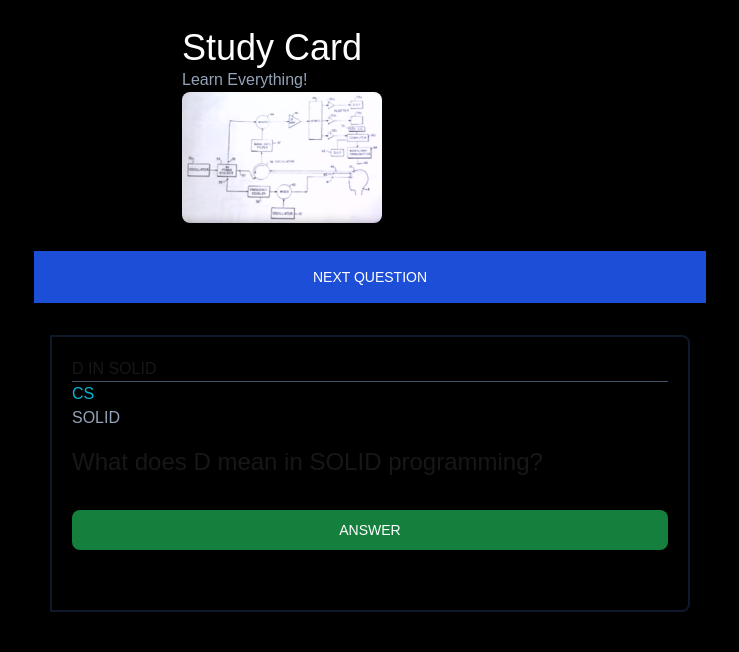
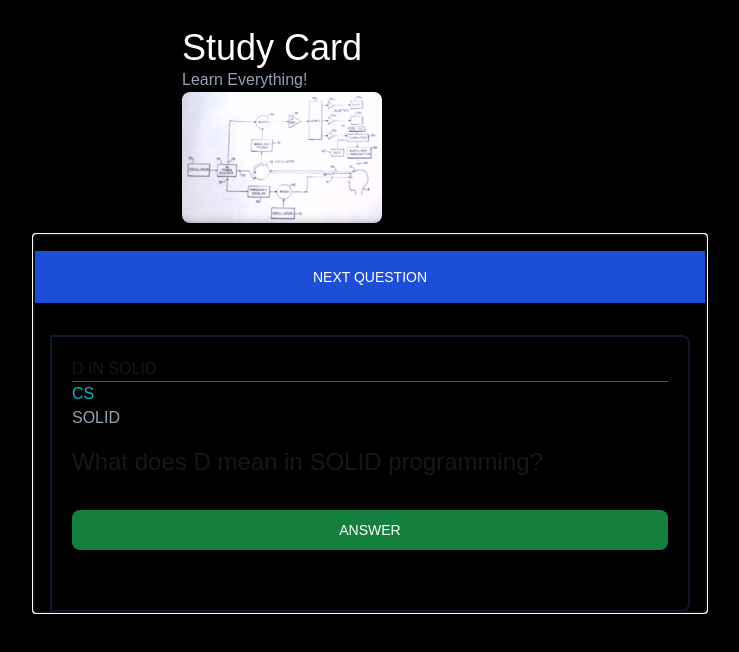
Before and after one commit to tylercod3r/study-card, a Next.js app: page / in a window 1280 px wide. Shown: the top 652 px of the page, without its empty margins (270-1009 px from the left). Built offline with nearby package versions, Linux system fonts and the light colour scheme.

Commit message:
fix: focus bug

```diff
--- a/components/question-library/index.tsx
+++ b/components/question-library/index.tsx
@@ -1,7 +1,7 @@
 "use client";
 
 // #region IMPORT
-import { FC, useState } from "react";
+import { FC, useState, useRef, useEffect } from "react";
 // import { motion, AnimatePresence } from "framer-motion";
 import QuestionPanel from "./question-panel";
 import {
@@ -28,6 +28,15 @@ const QuestionLibrary: FC<QuestionLibraryProps> = ({ questions }) => {
   // #region VARIABLE
   const questionCount = questions.length;
   const question = questions[index];
+
+  const buttonRef = useRef<HTMLButtonElement>(null);
+  const divRef = useRef<HTMLDivElement>(null);
+  // #endregion
+
+  // #region HOOK - USE EFFECT
+  useEffect(() => {
+    divRef.current?.focus();
+  }, []);
   // #endregion
 
   // #region METHOD
@@ -40,8 +49,9 @@ const QuestionLibrary: FC<QuestionLibraryProps> = ({ questions }) => {
     return randomIndex;
   };
 
-  // onKeyDown handler function
   const keyDownHandler = (event: React.KeyboardEvent<HTMLDivElement>) => {
+    divRef.current?.focus();
+
     switch (event.code) {
       case "ArrowLeft":
         setIndex(getNextNumber(0, questionCount - 1, index));
@@ -65,10 +75,10 @@ const QuestionLibrary: FC<QuestionLibraryProps> = ({ questions }) => {
     //     exit={{ opacity: 0, y: 15 }}
     //     transition={{ delay: 0.25 }}
     //   >
-    <div onKeyDown={keyDownHandler} tabIndex={0} autoFocus={true}>
+    <div onKeyDown={keyDownHandler} tabIndex={0} ref={divRef}>
       <section>
-        {/* {props.props.projects?.map((project: any) => ( */}
         <button
+          ref={buttonRef}
           className="focus:outline-none text-white bg-blue-700 hover:bg-blue-800 focus:ring-4 focus:ring-blue-300 font-medium text-sm px-5 py-10.5 me-2 mb-4 dark:bg-blue-600 dark:hover:bg-blue-700 dark:focus:ring-blue-800 w-full my-4 p-4"
           onClick={() => {
             setIndex(getNewRandomInt());
@@ -77,7 +87,6 @@ const QuestionLibrary: FC<QuestionLibraryProps> = ({ questions }) => {
           {nextQuestionButtonLabel}
         </button>
         <QuestionPanel forceShowAnswer={showAnswer} question={question} />
-        {/* ))} */}
       </section>
     </div>
     //   </motion.div>
--- a/components/question-library/question-panel/index.tsx
+++ b/components/question-library/question-panel/index.tsx
@@ -25,7 +25,7 @@ const QuestionPanel: FC<Props> = ({ question, forceShowAnswer }) => {
     <section className="p-5 m-4 border-2 rounded-r-lg border-slate-900">
       <h3>{question.title.toUpperCase()}</h3>
       <hr className="border-slate-600"></hr>
-      <div>
+      <div autoFocus={true}>
         {question.keywords?.map((keyword: string) => (
           <p key={keyword} className="text-secondary text-cyan-500">
             {keyword.toUpperCase()}
```
